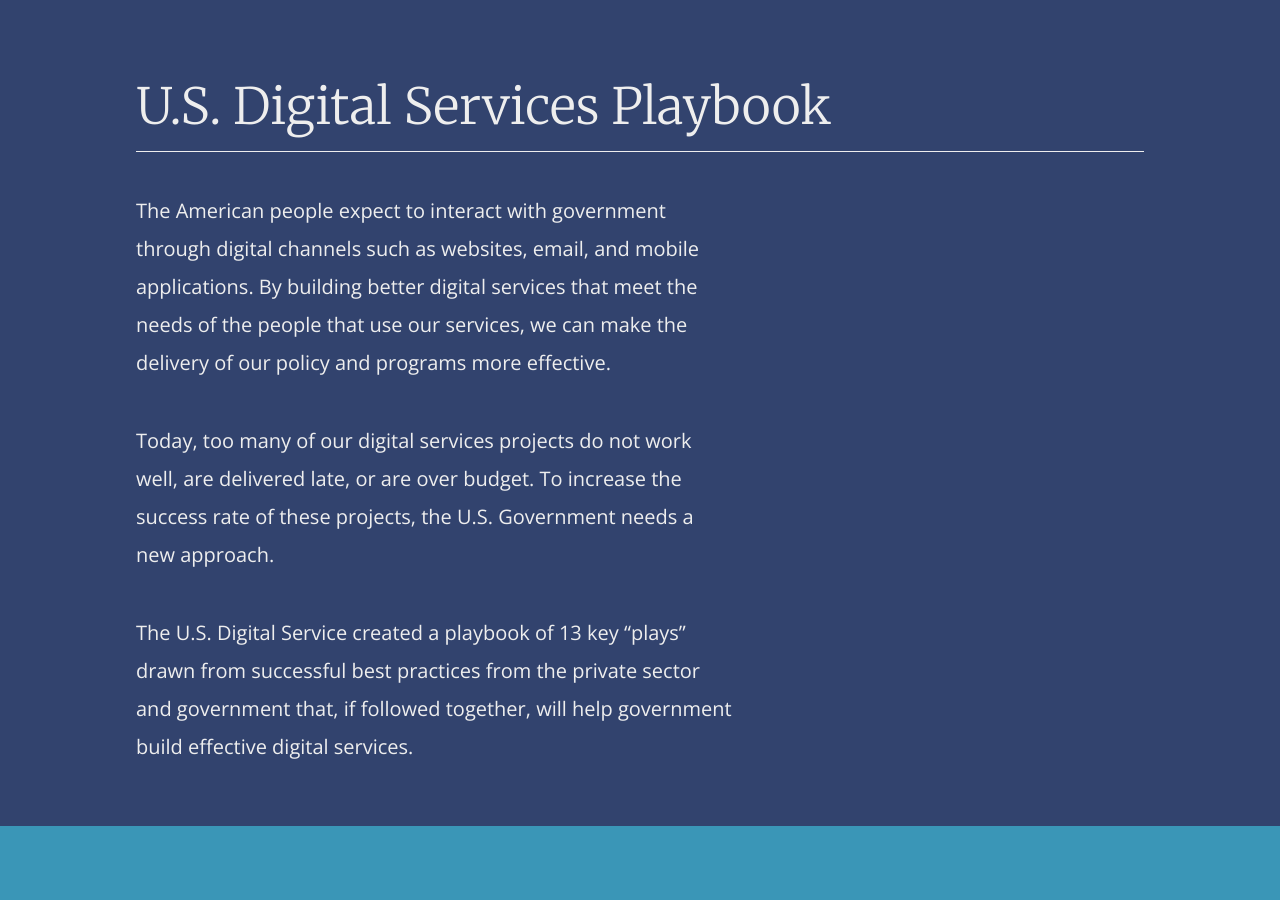
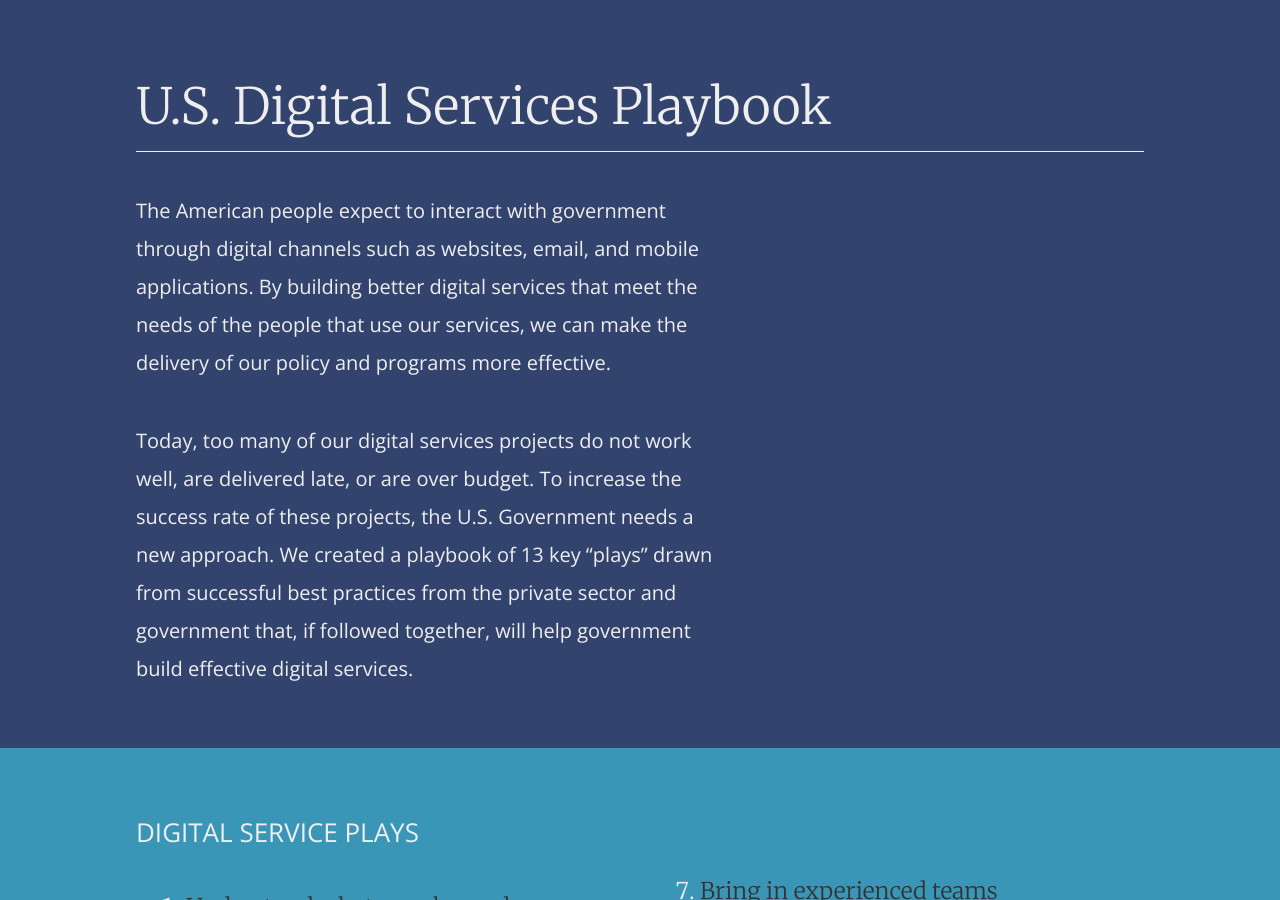
Before and after one commit to usds/playbook, a Jekyll site: the page built from index.html, in a window 1280 px wide and 900 px high. Built offline with Jekyll 4.4.1, drawn with Linux system fonts in a browser that asks for light colours; Markdown is read by kramdown in place of the engine named in the settings.

Commit message:
Merge in changes from v39 of Playbook

```diff
--- a/_includes/introduction.md
+++ b/_includes/introduction.md
@@ -2,6 +2,4 @@
 
 The American people expect to interact with government through digital channels such as websites, email, and mobile applications. By building better digital services that meet the needs of the people that use our services, we can make the delivery of our policy and programs more effective.
 
-Today, too many of our digital services projects do not work well, are delivered late, or are over budget. To increase the success rate of these projects, the U.S. Government needs a new approach.
-
-The U.S. Digital Service created a playbook of 13 key “plays” drawn from successful best practices from the private sector and government that, if followed together, will help government build effective digital services.
+Today, too many of our digital services projects do not work well, are delivered late, or are over budget. To increase the success rate of these projects, the U.S. Government needs a new approach. We created a playbook of 13 key “plays” drawn from successful best practices from the private sector and government that, if followed together, will help government build effective digital services.
```
